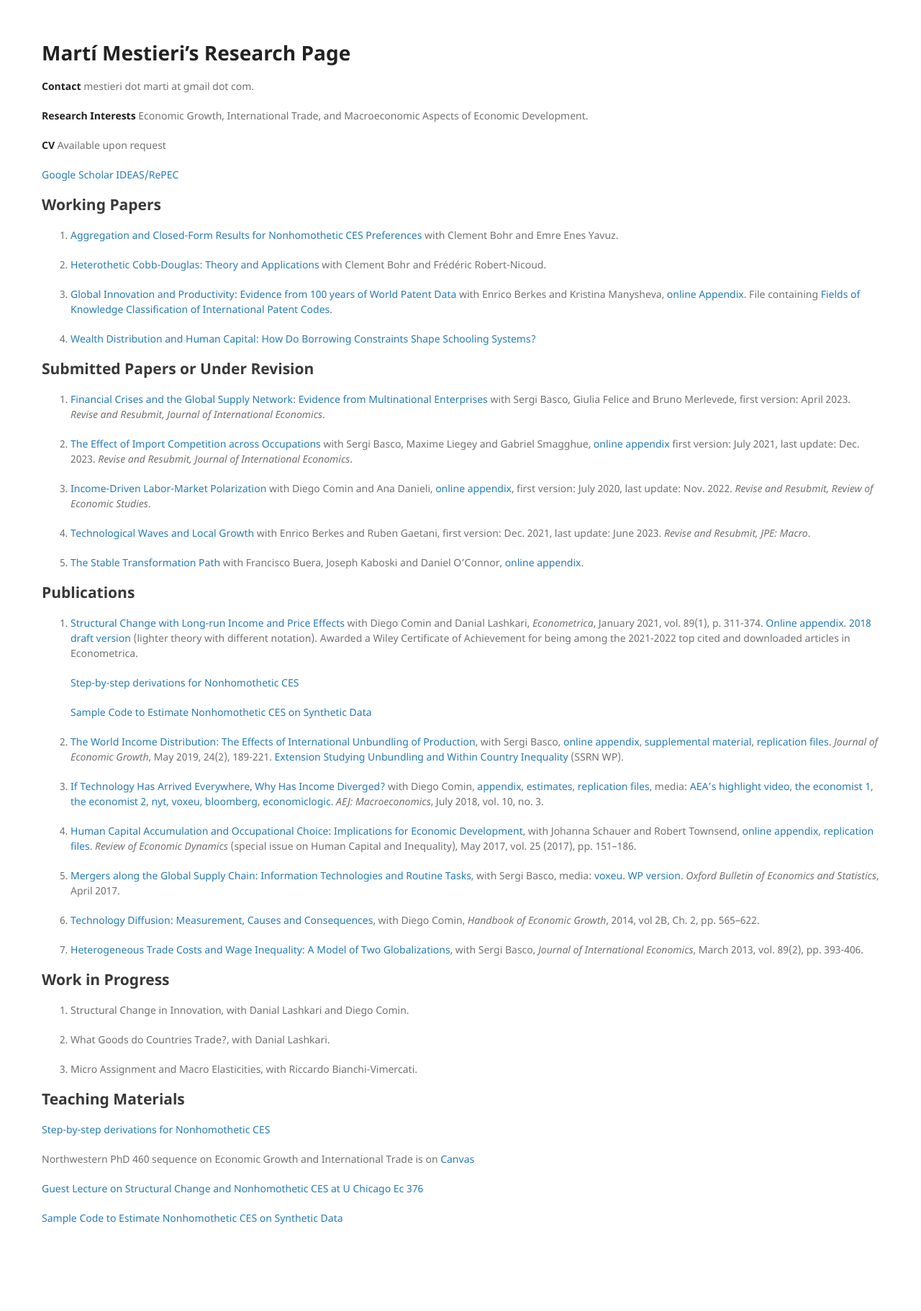
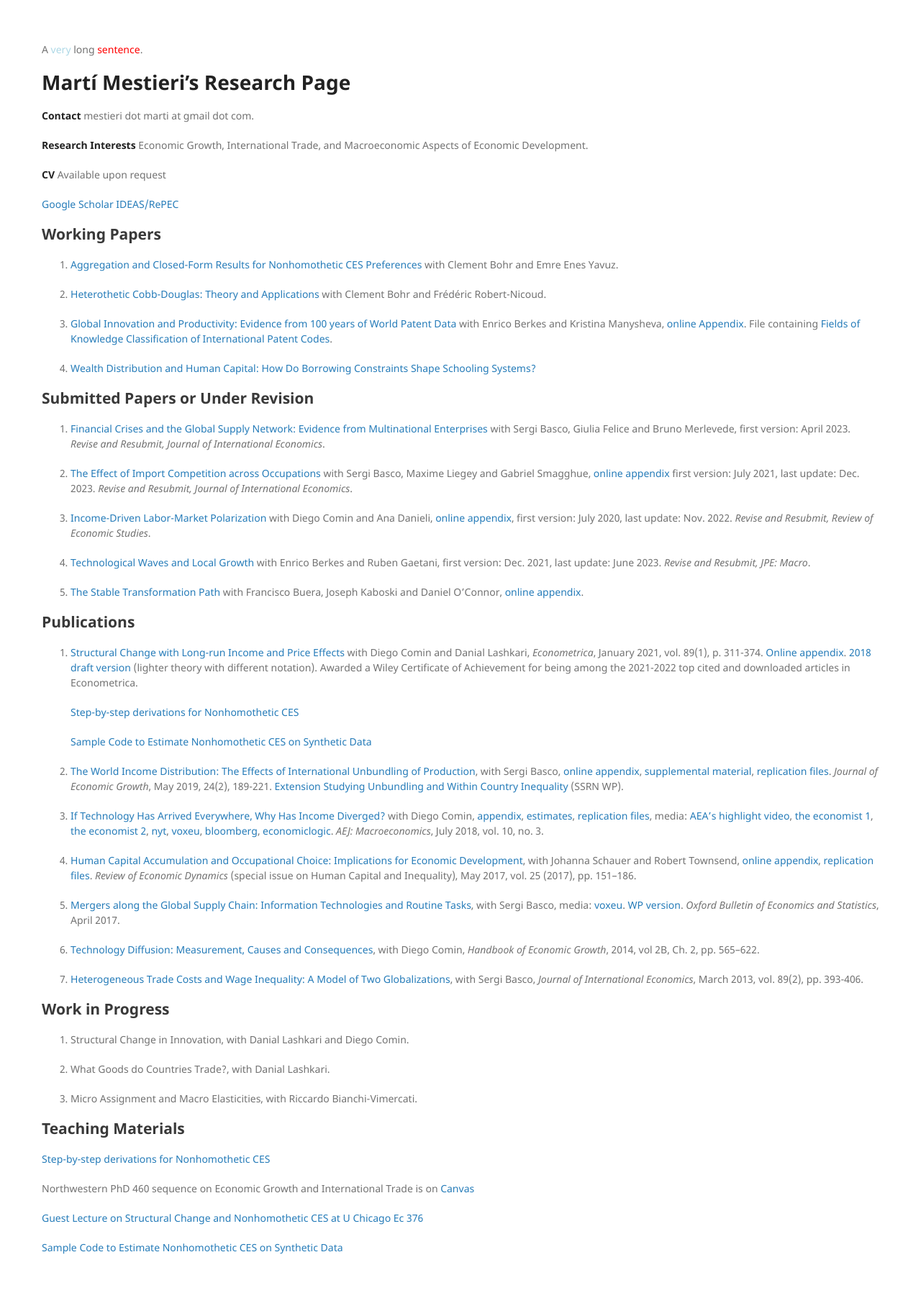
Before and after one commit to mestieri/mestieri.github.io, a Jekyll site: the page built from index.md, in a window 1280 px wide. Shown: the whole page at 72% size. Built offline with Jekyll 4.4.1, drawn with Linux system fonts in a browser that asks for light colours; before the commit the page ends 1781 px from its top, so only the background shows below that.

Commit message:
Update index.md

```diff
--- a/index.md
+++ b/index.md
@@ -2,6 +2,21 @@
 layout: default
 title: Martí Mestieri's Research Page
 ---
+<style>
+blue {
+  color: lightblue;
+}
+
+red {
+  color: red;
+}
+
+green {
+  color: lightgreen;
+}
+</style>
+
+A <blue>very</blue> long <red>sentence</red>.
 
 # Martí Mestieri's Research Page
 
```
